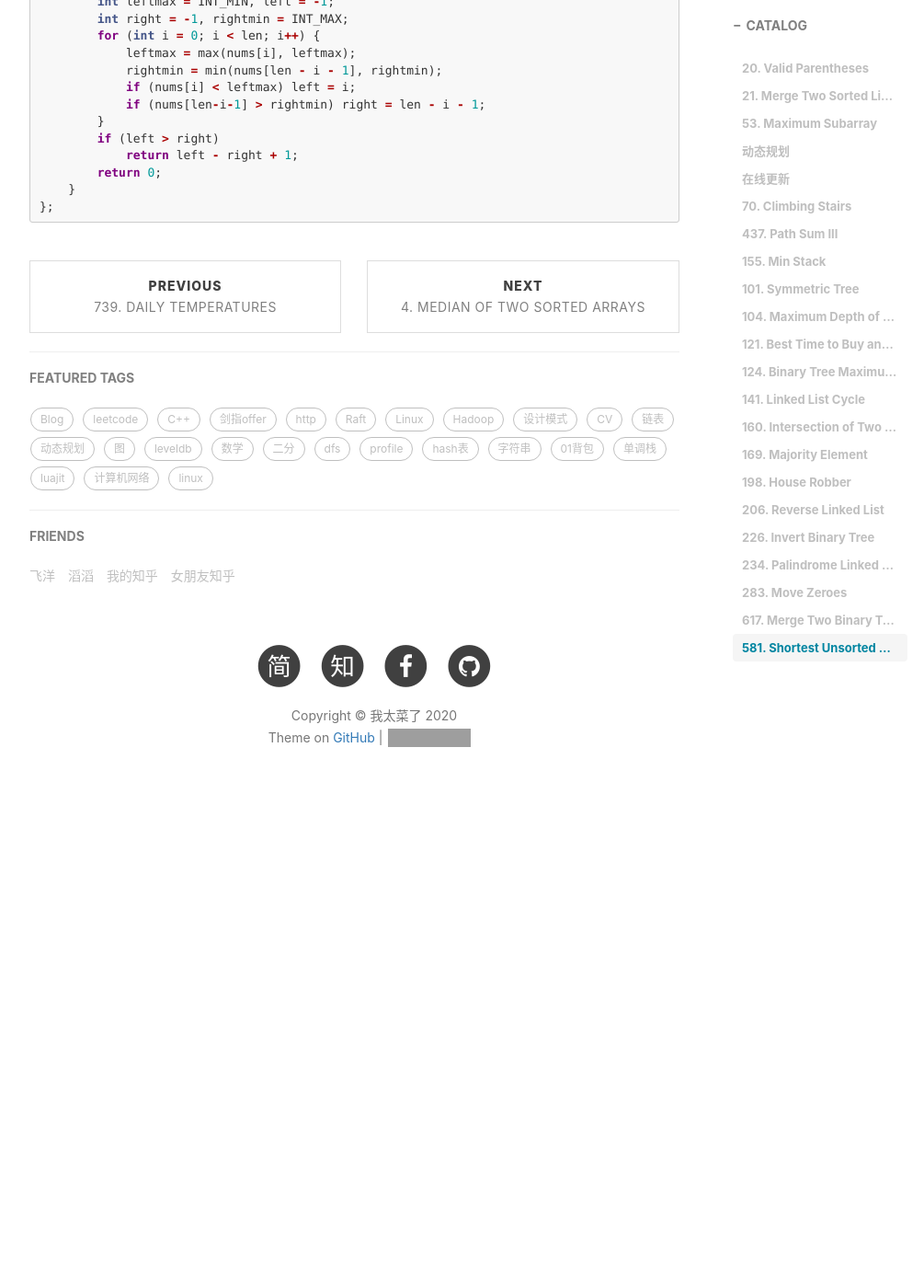
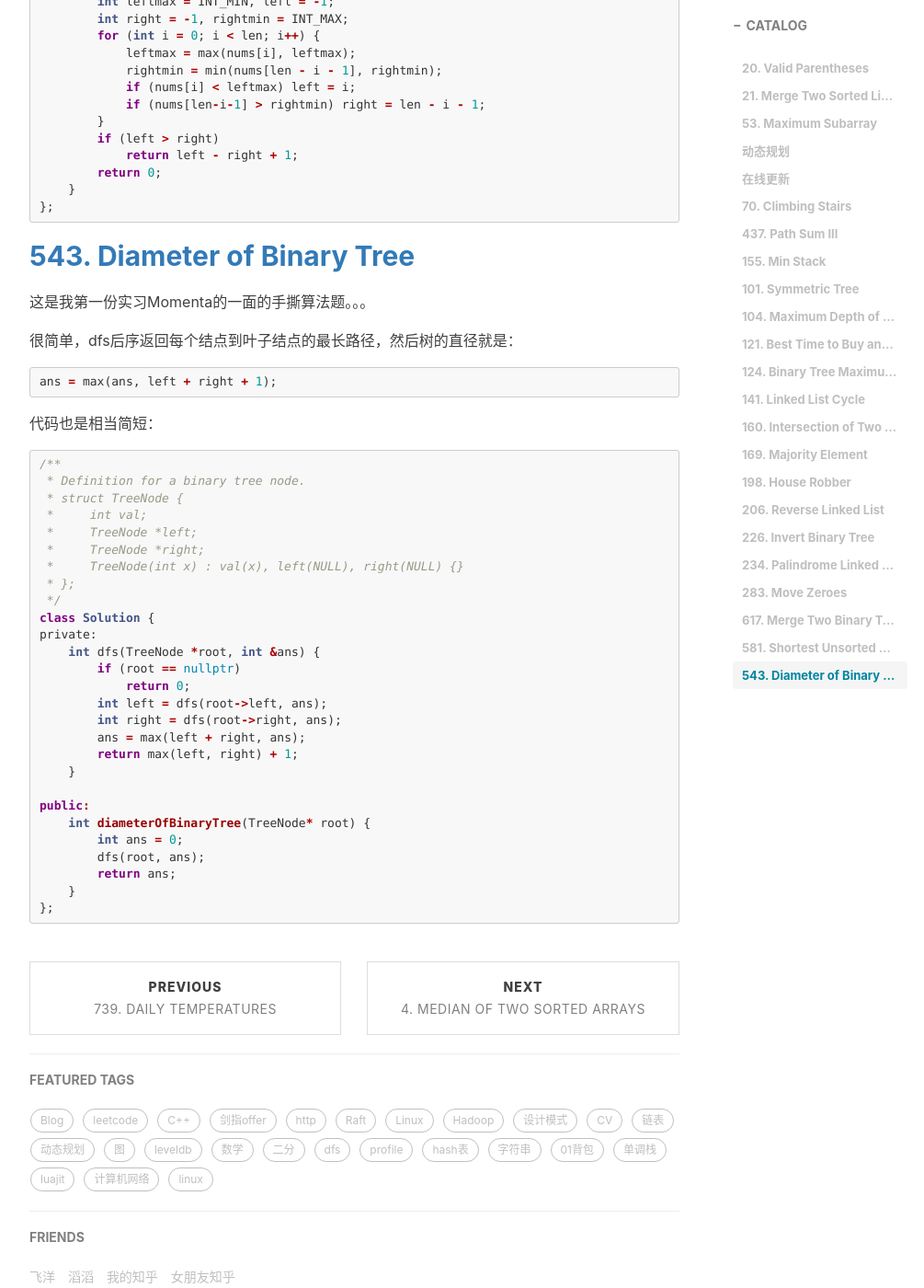
Before and after one commit to bbkgl/bbkgl.github.io, a Jekyll site: the page built from _posts/2020-01-31-leetcode-easy.md, in a window 1280 px wide and 1400 px high, scrolled down 12971 px. Shown: the whole window at 92% size, without its empty margins (233-1238 px from the left). Built offline with Jekyll 4.4.1, drawn with Linux system fonts in a browser that asks for light colours; nearby versions of some CDN libraries; comment, search, counter and statistics services are not loaded; before the commit the page ends 13877 px from its top, so only the background shows below that; grey boxes are pictures that could not be loaded.

Commit message:
更新leetcode

````diff
--- a/_posts/2020-01-31-leetcode-easy.md
+++ b/_posts/2020-01-31-leetcode-easy.md
@@ -683,3 +683,45 @@ public:
     }
 };
 ```
+
+## [543. Diameter of Binary Tree](https://leetcode-cn.com/problems/diameter-of-binary-tree/)
+
+这是我第一份实习Momenta的一面的手撕算法题。。。
+
+很简单，dfs后序返回每个结点到叶子结点的最长路径，然后树的直径就是：
+
+```cpp
+ans = max(ans, left + right + 1);
+```
+
+代码也是相当简短：
+
+```cpp
+/**
+ * Definition for a binary tree node.
+ * struct TreeNode {
+ *     int val;
+ *     TreeNode *left;
+ *     TreeNode *right;
+ *     TreeNode(int x) : val(x), left(NULL), right(NULL) {}
+ * };
+ */
+class Solution {
+private:
+    int dfs(TreeNode *root, int &ans) {
+        if (root == nullptr)
+            return 0;
+        int left = dfs(root->left, ans);
+        int right = dfs(root->right, ans);
+        ans = max(left + right, ans);
+        return max(left, right) + 1;
+    }
+
+public:
+    int diameterOfBinaryTree(TreeNode* root) {
+        int ans = 0;
+        dfs(root, ans);
+        return ans;
+    }
+};
+```
````
